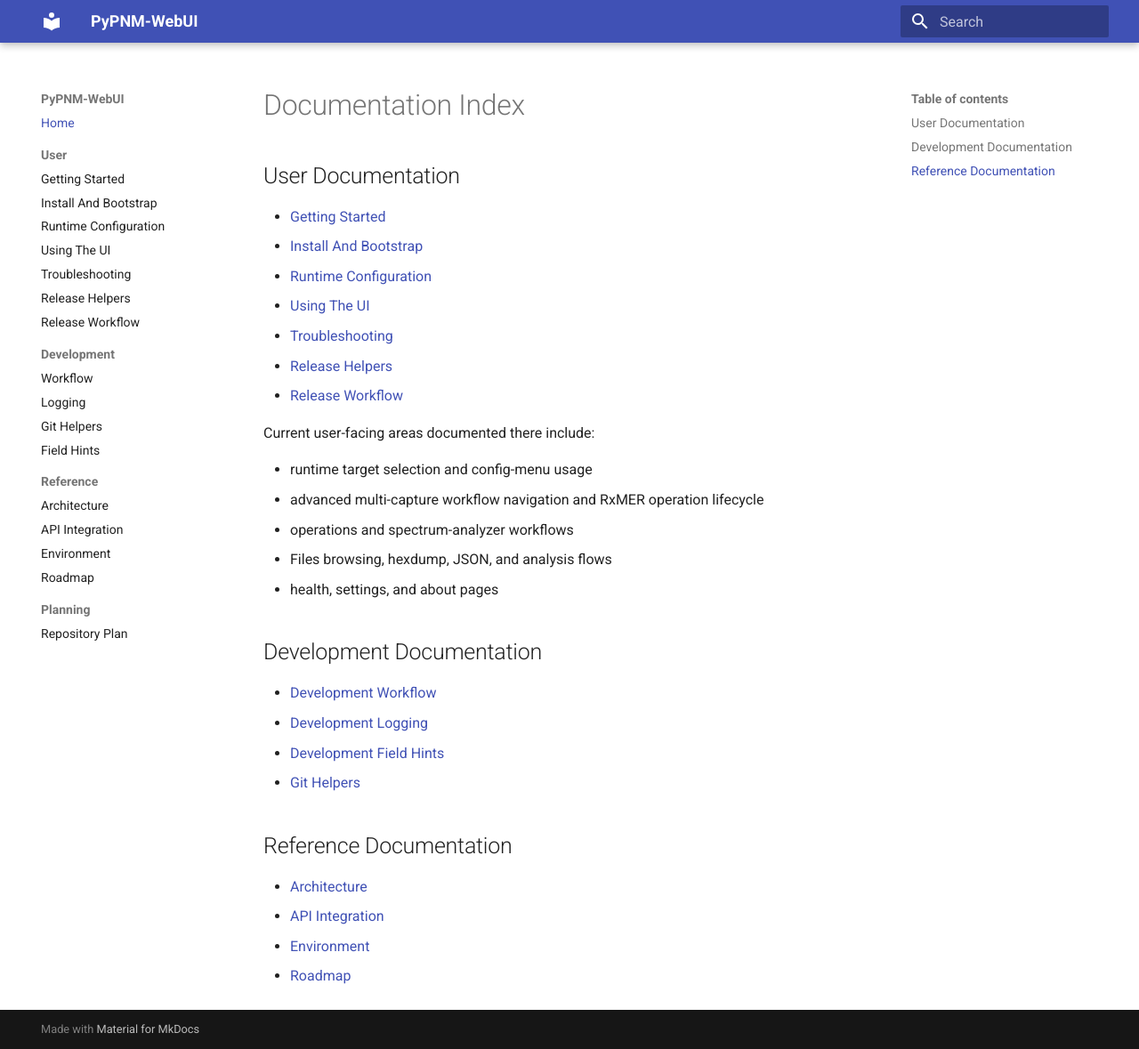
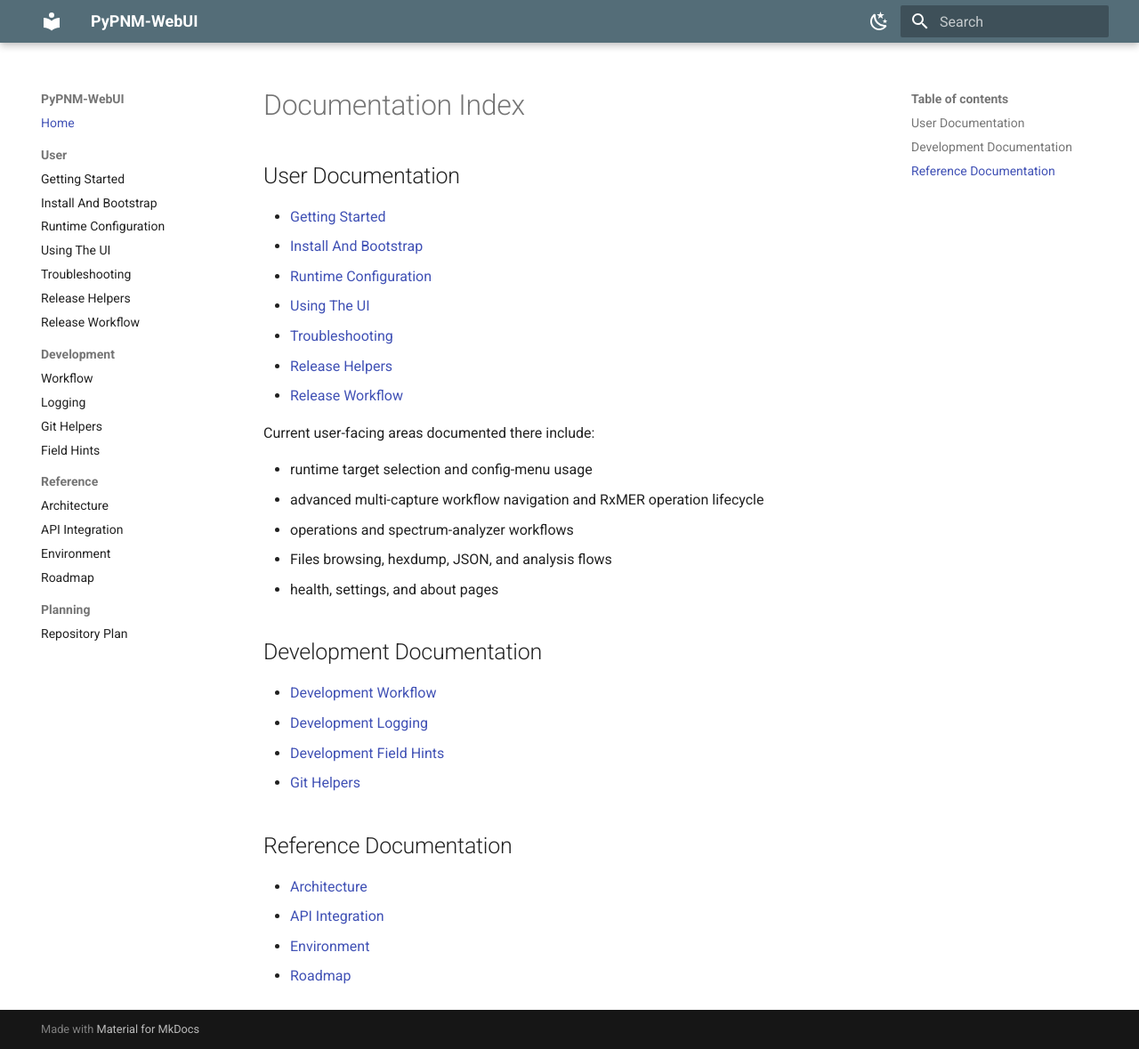
Before and after one commit to PyPNMApps/PyPNM-WebUI, an MkDocs documentation site: the page built from docs/index.md, in a window 1280 px wide and 1179 px high. Shown: the whole window at 89% size. Built offline with MkDocs 1.6.1 and Material for MkDocs 9.7.7, drawn with Linux system fonts in a browser that asks for light colours.

Commit message:
Feature: add docs light and dark theme support - enable user-selectable light and dark mode in MkDocs Material - keep docs palette controls aligned with the WebUI theme behavior - require light and dark mode support for docs and visuals in CA - require contrast and legibility checks in both theme modes - 2026-03-22 07:35:33

```diff
--- a/mkdocs.yml
+++ b/mkdocs.yml
@@ -4,6 +4,21 @@
 docs_dir: docs
 theme:
   name: material
+  palette:
+    - media: "(prefers-color-scheme: light)"
+      scheme: default
+      primary: blue grey
+      accent: blue
+      toggle:
+        icon: material/weather-night
+        name: Switch to dark mode
+    - media: "(prefers-color-scheme: dark)"
+      scheme: slate
+      primary: blue grey
+      accent: blue
+      toggle:
+        icon: material/weather-sunny
+        name: Switch to light mode
   features:
     - navigation.instant
     - navigation.sections
```
Also changed, not shown: CODING_AGENTS.md (+4 -0 lines), 1 other file.
